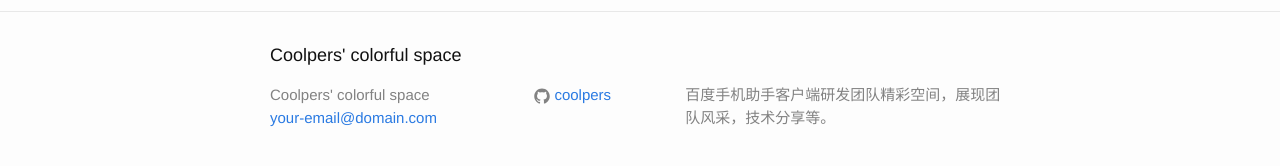
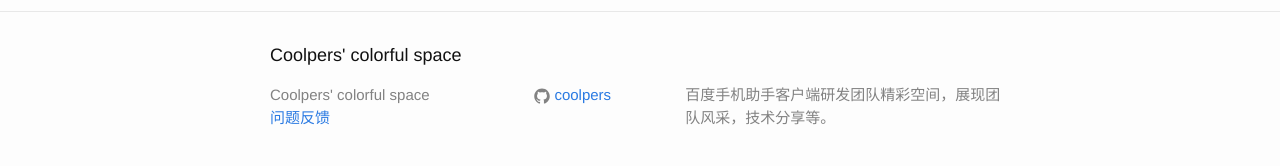
Before and after one commit to coolpers/coolpers.github.io, a Jekyll site: the page built from index.html, in a window 1280 px wide. Shown: the part 555-721 px from the top of the page. Built offline with Jekyll 4.4.1, drawn with Linux system fonts in a browser that asks for light colours.

Commit message:
modify footer.html

```diff
--- a/_includes/footer.html
+++ b/_includes/footer.html
@@ -8,7 +8,11 @@
       <div class="footer-col  footer-col-1">
         <ul class="contact-list">
           <li>{{ site.title }}</li>
+          <!--
           <li><a href="mailto:{{ site.email }}">{{ site.email }}</a></li>
+          -->
+          <li><a href="https://github.com/coolpers/coolpers.github.io/issues">问题反馈</a></li>
+
         </ul>
       </div>
 
```
Also changed, not shown: 1 other file.
